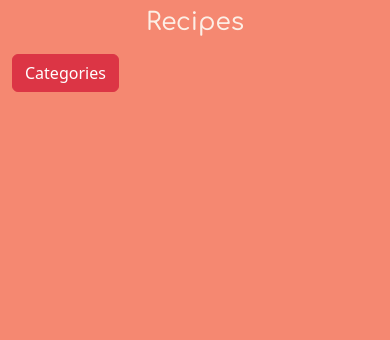
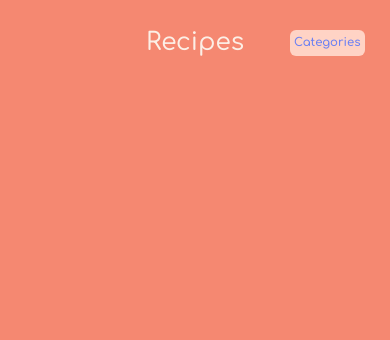
Before and after one commit to cgalpin92/pp4_django_project_baking_bliss, a Django app: page / in a window 390 px wide. Shown: the part 80-420 px from the top of the page. Run offline with Django 4.2, Linux system fonts and the light colour scheme; data that the repository does not hold is empty; some libraries are stand-ins or nearby versions; some web fonts are replaced.

Commit message:
add responsive styling to index.html main content

```diff
--- a/recipes/templates/recipes/index.html
+++ b/recipes/templates/recipes/index.html
@@ -4,31 +4,33 @@
 <!-- index.html content starts here -->
 <div class="container-fluid">
     <div class="row">
+
         <!-- recipe list column -->
         <h2 class="cream-font font-two text-center p-2">Recipes</h2>
-        <a href="{% url 'category' %}"><button type="button" class="btn btn-danger">Categories</button></a>
-        <div class="col-12">
+        <a href="{% url 'category' %}"><button type="button" class="btn font-two lilac-font">Categories</button></a>
+        <div class="col-12 left">
             <div class="row">
                 {% for recipe in object_list %}
-                <div class="col">
+                <div class="col-md-4 col-lg-3">
                     <div class="card mb-5">
-                        <div>
-                            <h3 class="font-two smaller-text">Category: {{recipe.category}}</h3>
-                        </div>
                         <div class="card-body">
-                            <a href="{% url 'recipe_detail' recipe.slug %}" class="recipe-link">
-                                <h3 class="card-title font-two text-center">{{recipe.recipe_name}}</h2>
-                            </a>
+                            <div class="card-title">
+                                <a href="{% url 'recipe_detail' recipe.slug %}" class="recipe-link">
+                                    <h3 class="card-title font-two text-center">{{recipe.recipe_name}}</h2>
+                                </a>
+                            </div>
+                            <div class="card-text">
+                                <p class="font-two smaller-text lilac-font">Category: {{recipe.category}}</p>
+                                <p class="font-two smaller-text lilac-font">Author: {{recipe.author}}</p>
+                            </div>
                         </div>
                     </div>
                 </div>
+                {% endfor %}
             </div>
-            {% if forloop.counter|divisibleby:3 %}
         </div>
-        <div class="row">
-            {% endif %}
-            {% endfor %}
-        </div>
+    </div>
+    <div class="row">
     </div>
 </div>
 
--- a/static/css/style.css
+++ b/static/css/style.css
@@ -7,6 +7,15 @@ body {
     display: flex;
     flex-direction: column;
 }
+
+a {
+    text-decoration: none;
+    color: #F58871;
+}
+
+/*a:hover {
+    color: #701d0d;
+}*/
 
 .font-one {
     font-family: 'Outfit', sans-serif;
@@ -42,7 +51,15 @@ li.nav-item {
     margin-top: 10%;
 }
 
+li.nav-item:hover {
+    color: #701d0d;
+}
+
 /* Main Styles */
+
+main {
+    margin: 5%;
+}
 
 .main-color {
     background-color: #F58871;
@@ -56,9 +73,30 @@ li.nav-item {
     color: #FCEFE6;
 }
 
+.lilac-font {
+    color: #6B80F3;
+}
+
 .smaller-text {
     font-size: smaller;
     font-weight: 200;
+}
+
+.btn {
+    background-color: #FFD3C5;
+    font-weight: 600;
+    font-size: 73%;
+    margin-left: 79%;
+    margin-top: -27%;
+    padding: 1%;
+}
+
+.btn:hover {
+    color: #701d0d;
+}
+
+.card-title:hover {
+    color: #701d0d;
 }
 
 
@@ -78,6 +116,10 @@ footer {
     button.navbar-toggler {
         padding: 11%;
         margin-top: 9%;
+    }
+
+    .btn {
+        margin-top: -46%;
     }
 }
 
@@ -99,6 +141,12 @@ footer {
 
     li.nav-item {
         margin-top: 25%;
+    }
+
+    .btn {
+        margin-left: 87%;
+        margin-top: -22%;
+        font-size: 85%;
     }
 }
 
@@ -143,6 +191,11 @@ footer {
     #nav-item-three {
         margin-left: 296%;
     }
+
+    .btn {
+        font-size: 120%;
+        margin-left: 85%;
+    }
 }
 
 @media screen and (min-width: 1200px) {
@@ -151,4 +204,8 @@ footer {
         font-size: 162%;
     }
 
+    .btn {
+        font-size: 169%;
+    }
+
 }
```
Also changed, not shown: recipes/templates/recipes/recipe_details.html (+7 -2 lines).
